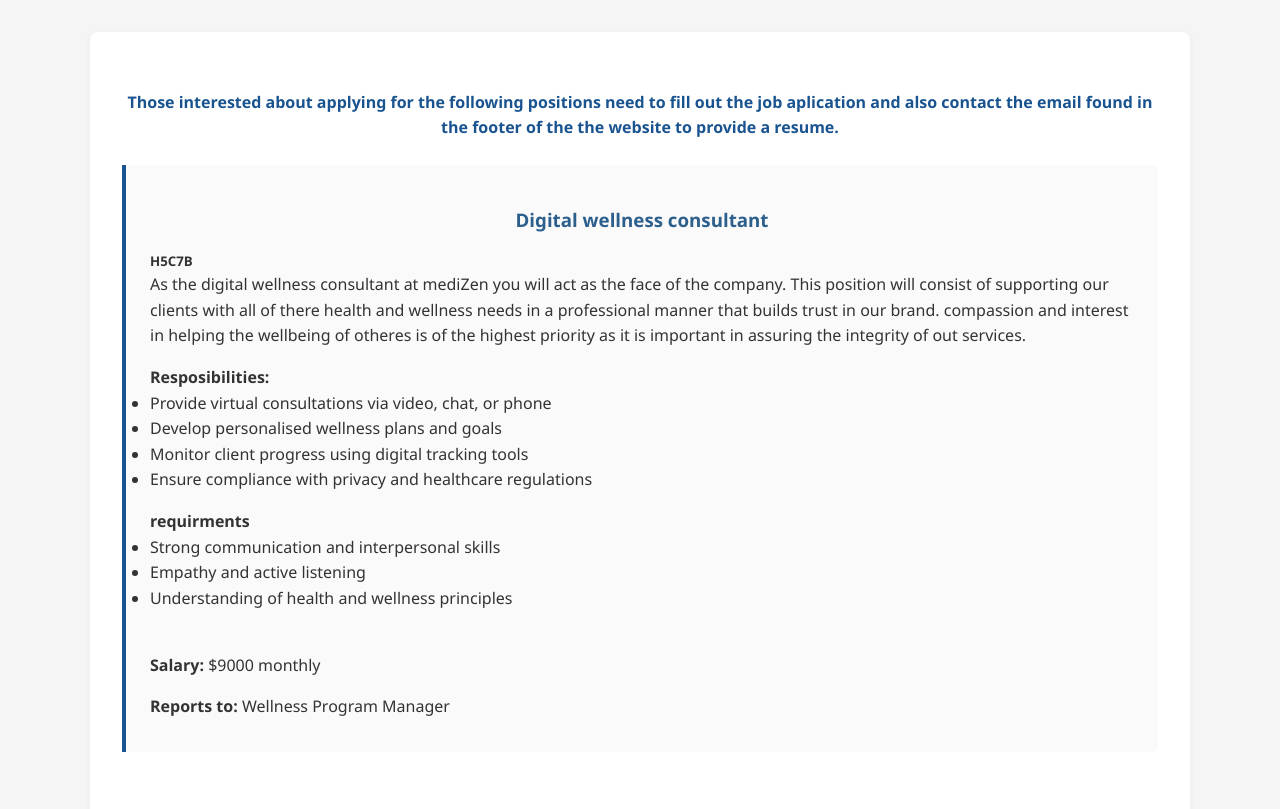
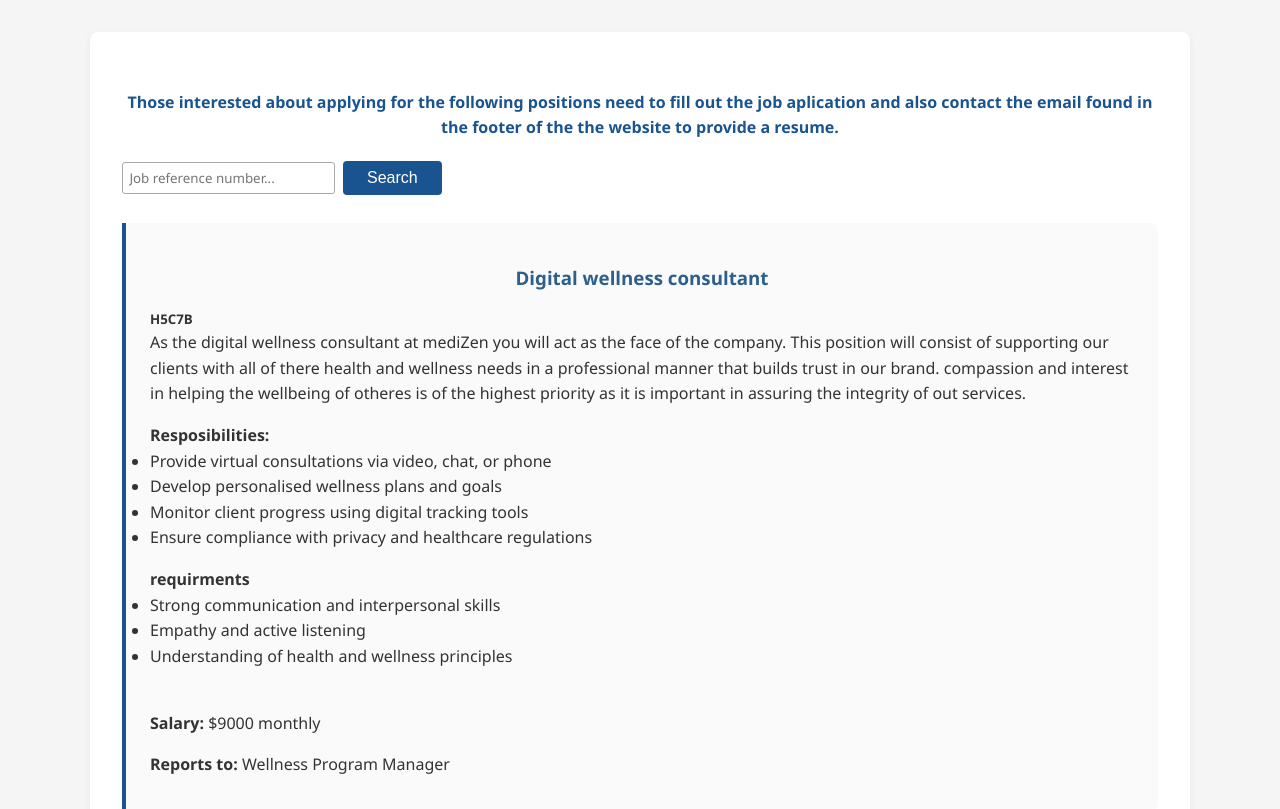
Before and after one commit to ElliotCaval07/GroupAssignment1, a PHP site: page /project2/jobs.php in a window 1280 px wide. Shown: the part 275-1084 px from the top of the page. Run offline with PHP 8.4, Linux system fonts and the light colour scheme; data comes from the database, SQL or seed files in the repository.

Commit message:
It is now possible to search for a job by its reference number

```diff
--- a/project2/jobs.php
+++ b/project2/jobs.php
@@ -1,10 +1,25 @@
 <?php
+    error_reporting(E_ALL);
+    ini_set('display_errors', 1);
 
     require_once("settings.php");
 
+    if (isset($_POST['searchJob'])) {
+        $jobRef = $_POST['searchJobSelect'];
 
-    $query  = "SELECT * FROM jobs";
-    $result = mysqli_query($conn, $query);
+        $stmt = mysqli_prepare($conn, "SELECT * FROM jobs WHERE id = ?");
+
+        mysqli_stmt_bind_param($stmt, "s", $jobRef);
+        mysqli_stmt_execute($stmt);
+
+        $result = mysqli_stmt_get_result($stmt);
+
+    }else{
+        $query  = "SELECT * FROM jobs";
+        $result = mysqli_query($conn, $query);
+    }
+
+
 
 
 
@@ -42,6 +57,18 @@
                 found in the footer of the the website to provide a resume.
             </p>
         </aside>
+
+        <div>
+
+            <form method="post">
+                <input type="text" name="searchJobSelect" placeholder="Job reference number...">
+
+                <button type="submit" name="searchJob">
+                    Search
+                </button>
+            </form>
+
+        </div>
 
         <?php
 
@@ -83,14 +110,32 @@
                 <p><strong>Reports to: </strong><?php echo $row['reports_to']; ?></p>
         </section>
 
-        <br>
+
 
 
         <?php
             }
         ?>
+
+        <?php if (isset($result) && mysqli_num_rows($result) == 0){ ?>
+            <br>
+            <p style="color: red;"><Strong>There are no Available Jobs with that Reference number </strong></p>
+
+        <?php } ?>
+
+        <br>
         <style>
             .centred {text-align: center;}
+
+            button {
+                background-color: #1a5490;
+                color: white;
+                font-size: 12px;
+                padding: 4px 8px;
+                border: none;
+                border-radius: 4px;
+                cursor: pointer;
+            }
 
         </style>
 
```
